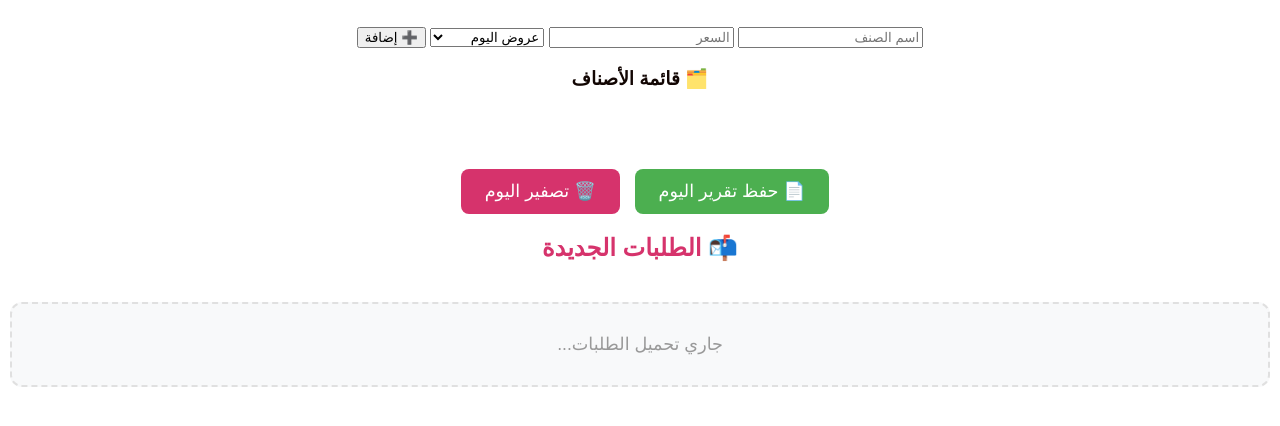
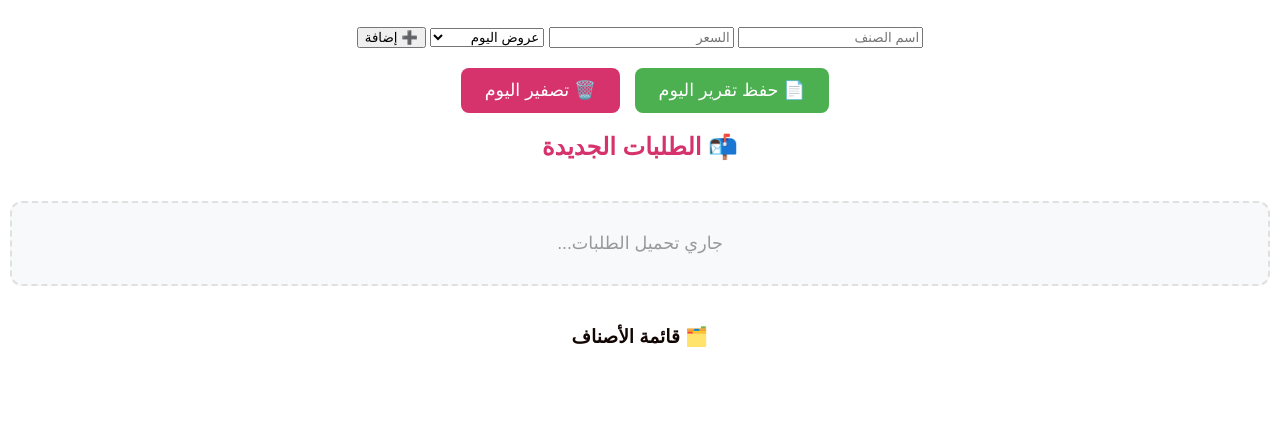
Before and after one commit to mmnn1210/MATAAMAK-SMART, a website: page public/admin.html in a window 1280 px wide. Shown: the part 56-482 px from the top of the page. Drawn offline with Linux system fonts and the light colour scheme; no server answers.

Commit message:
النسخة النهائية - مشروع مطعم ذكي كامل

```diff
--- a/public/admin.html
+++ b/public/admin.html
@@ -25,7 +25,7 @@
       }
 
       .order-card::before {
-      content: '';
+        content: "";
         position: absolute;
         top: 0;
         right: 0;
@@ -46,7 +46,7 @@
       }
 
       .order-header::before {
-      content: '🍽️';
+        content: "🍽️";
       }
 
       .items-list {
@@ -162,33 +162,48 @@
         <button type="submit">➕ إضافة</button>
       </form>
     </div>
+    <!-- زر حفظ التقرير وتفرير اليوم -->
+    <div style="text-align: center; margin: 20px 0">
+      <button
+        onclick="saveDailyReport()"
+        style="
+          background: #4caf50;
+          color: white;
+          border: none;
+          padding: 12px 24px;
+          border-radius: 8px;
+          font-size: 1.1rem;
+        "
+      >
+        📄 حفظ تقرير اليوم
+      </button>
+      <button
+        onclick="resetDailyData()"
+        style="
+          background: #d6336c;
+          color: white;
+          border: none;
+          padding: 12px 24px;
+          border-radius: 8px;
+          font-size: 1.1rem;
+          margin: 0 10px;
+        "
+      >
+        🗑️ تصفير اليوم
+      </button>
+    </div>
+
+    <!-- الطلبات الجديدة -->
+    <h2 style="text-align: center; color: #d6336c">📬 الطلبات الجديدة</h2>
+    <div id="orders-list">
+      <p class="no-orders">جاري تحميل الطلبات...</p>
+    </div>
 
     <!-- قائمة الأصناف -->
     <div style="text-align: center; margin: 20px">
       <h3>🗂️ قائمة الأصناف</h3>
       <div class="items-grid" id="menu-list"></div>
     </div>
-
-  <!-- زر حفظ التقرير وتفرير اليوم -->
-  <div style="text-align: center; margin: 20px 0">
-    <button
-      onclick="saveDailyReport()"
-      style="background:#4CAF50; color:white; border:none; padding:12px 24px; border-radius:8px; font-size:1.1rem;">
-      📄 حفظ تقرير اليوم
-    </button>
-    <button
-      onclick="resetDailyData()"
-      style="background:#d6336c; color:white; border:none; padding:12px 24px; border-radius:8px; font-size:1.1rem; margin:0 10px;">
-      🗑️ تصفير اليوم
-    </button>
-  </div>
-
-  <!-- الطلبات الجديدة -->
-  <h2 style="text-align:center;color:#d6336c;">📬 الطلبات الجديدة</h2>
-  <div id="orders-list">
-    <p class="no-orders">جاري تحميل الطلبات...</p>
-  </div>
-
     <script src="admin.js"></script>
   </body>
 </html>
```
Lines whose indentation alone changed are shown as unchanged.
